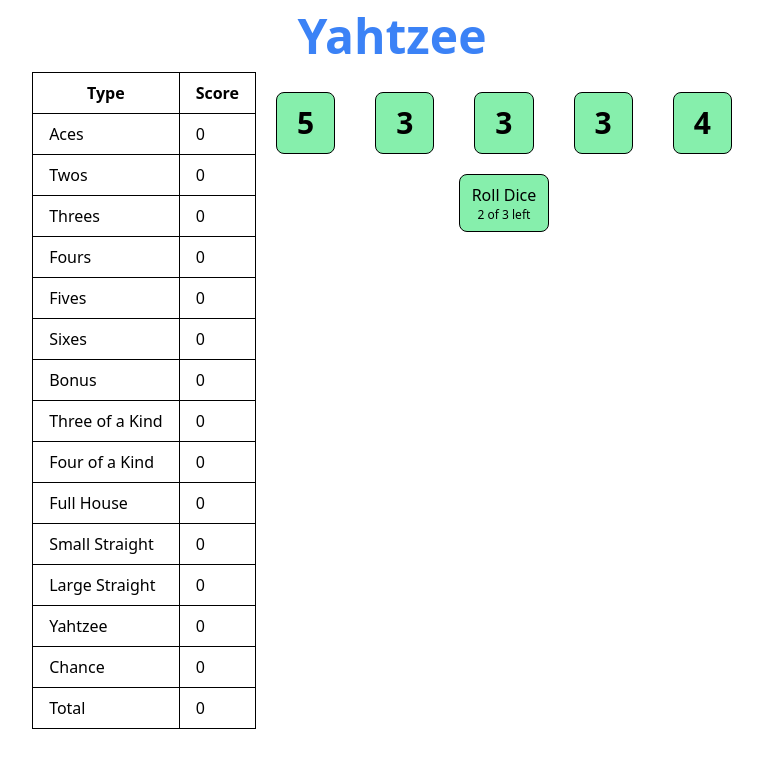
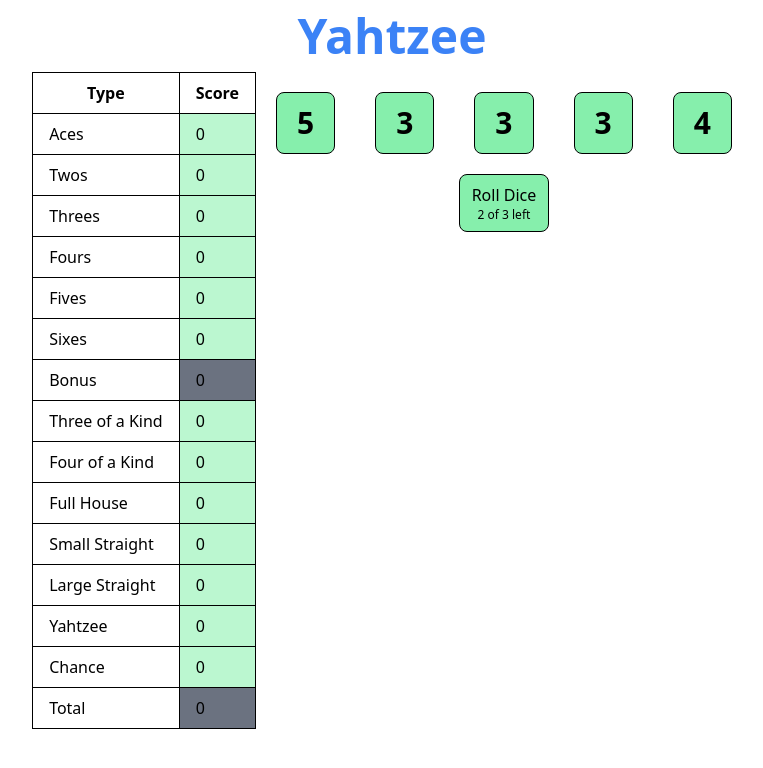
Before and after one commit to Thomas-Osborne/yahtzee, a React (Vite) app in the folder frontend/: page / in a window 1280 px wide. Shown: the top 768 px of the page, without its empty margins (248-1011 px from the left). Built offline with nearby package versions, Linux system fonts and the light colour scheme.

Commit message:
Added bonus calculation.

```diff
--- a/frontend/src/App.jsx
+++ b/frontend/src/App.jsx
@@ -1,4 +1,4 @@
-import { useState, useEffect } from 'react';
+import { useState } from 'react';
 import { nanoid } from 'nanoid';
 
 import Dice from './components/Dice';
@@ -9,6 +9,7 @@
   const TOTAL_DICE = 5;
   const TOTAL_DICE_FACES = 6;
   const MAXIMUM_ROLLS = 3;
+  const upper = {threshold: 63, bonus: 35};
 
   const [dice, setDice] = useState(initialDiceState());
   const [rollsLeft, setRollsLeft] = useState(MAXIMUM_ROLLS - 1); // first roll occurs automatically
@@ -189,21 +190,38 @@
       }
     }));
 
-    sumRows();
+    calculateBonus();
+    calculateTotal();
 
     setRollsLeft(3);
     rollDice();
   }
 
-  function sumRows() {
+  function calculateBonus() {
+    const upperRows = ['Aces', 'Twos', 'Threes', 'Fours', 'Fives', 'Sixes'];
+    const sumUpperValues = rows
+      .filter(row => upperRows.includes(row.name))
+      .map(row => row.score)
+      .reduce((a, b) => a + b, 0);
+
+    if (sumUpperValues >= upper.threshold) {
+      updateRowValue('Bonus', sumUpperValues);
+    }
+  }
+
+  function calculateTotal() {
     const sumRowValues = rows
       .filter(row => row.name !== 'Total')
       .map(row => row.score)
       .reduce((a, b) => a + b, 0);
 
+    updateRowValue('Total', sumRowValues);
+  }
+
+  function updateRowValue(name, value) {
     setRows(prevRows =>
       prevRows.map(row =>
-        row.name === 'Total' ? { ...row, score: sumRowValues } : row
+        row.name === name ? { ...row, score: value } : row
       )
     );
   }
--- a/frontend/src/components/ScoringChart.jsx
+++ b/frontend/src/components/ScoringChart.jsx
@@ -3,7 +3,7 @@
   const rowElements = props.rows.map(row => (
     <tr key={row.name}>
       <td className="border border-black px-4 py-2">{row.name}</td>
-      <td className="border border-black px-4 py-2">
+      <td className={`border border-black px-4 py-2 ${row.isDisabled ? 'bg-gray-500' : 'bg-green-200'}`}>
         <button
           disabled={row.isDisabled}
           onClick={() => props.chooseCategory(row)}
```
